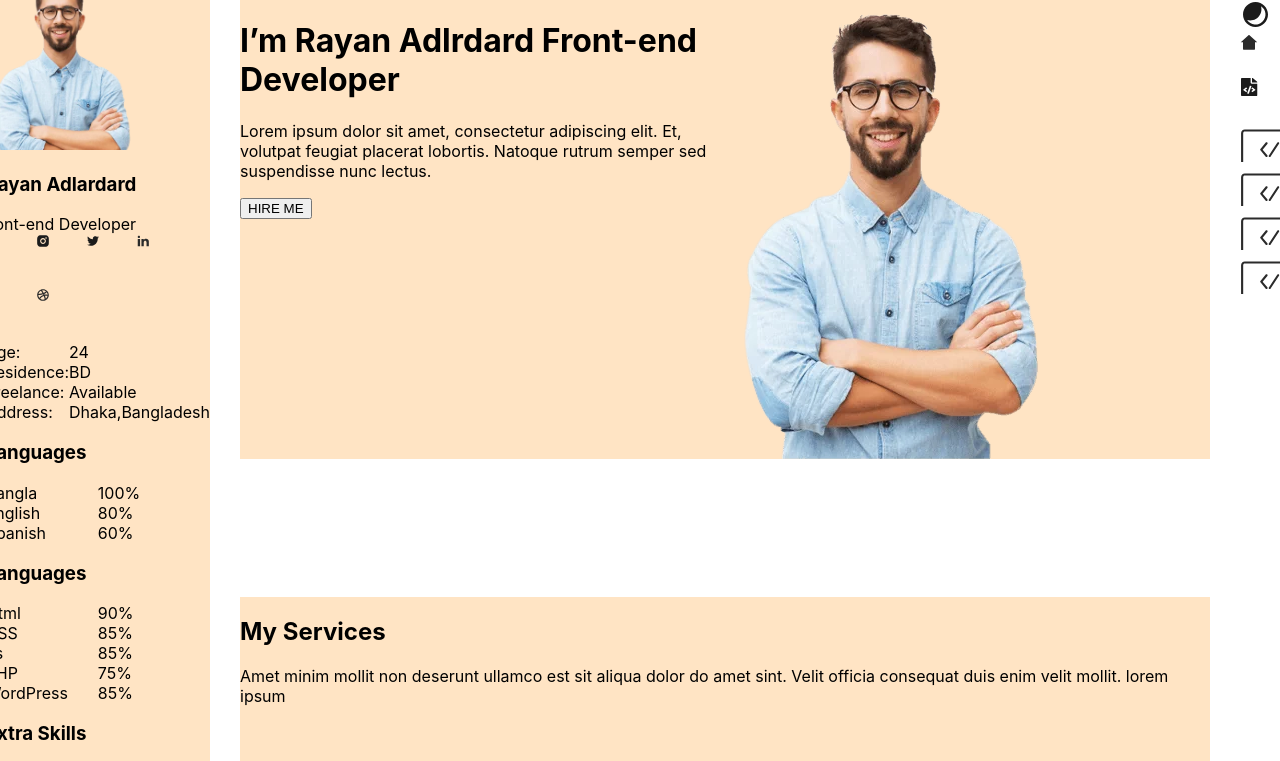
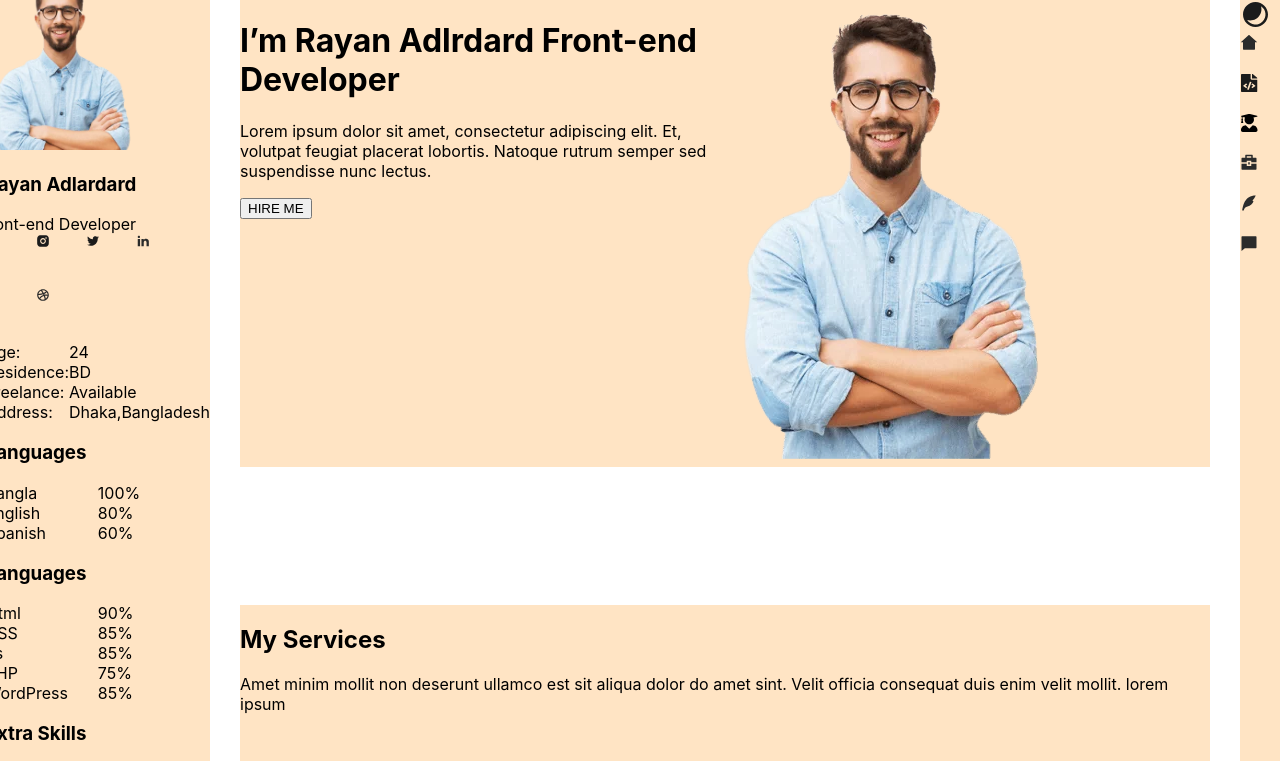
Before and after one commit to anastasiyaArkhipchuk/portfolio-main, a React app: page / in a window 1280 px wide. Shown: the top 761 px of the page. Built offline with nearby package versions, Linux system fonts and the light colour scheme.

Commit message:
structured RightMenu.tsx

```diff
--- a/src/layout/sections/main-menu/MainMenu.tsx
+++ b/src/layout/sections/main-menu/MainMenu.tsx
@@ -23,6 +23,9 @@ const StyledMainMenu = styled.div`
     grid-template-columns: 1fr 1fr;
     background-color: bisque;
     margin-bottom: 138px;
+    width: 970px;
+    height: 467px;
+;
 `
 
 const Photo = styled.img`
--- a/src/layout/sections/rightMenu/RightMenu.tsx
+++ b/src/layout/sections/rightMenu/RightMenu.tsx
@@ -1,15 +1,35 @@
 import {Icon} from "../../../components/icon/Icon";
+import styled from "styled-components";
 
 export const RightMenu = () => {
     return (
-        <div>
-            <Icon iconId={"contrastSvg"} width={"30px"} height={"30px"} viewBox={"0 0 30 30"}/>
-            <Icon iconId={"homeSvg"} width={"40px"} height={"40px"} viewBox={"0 0 40 40"}/>
-            <Icon iconId={"servicesSvg"} width={"40px"} height={"40px"} viewBox={"0 0 40 40"}/>
-            <Icon iconId={"codingSvg"} width={"40px"} height={"40px"} viewBox={"0 0 40 40"}/>
-            <Icon iconId={"codingSvg"} width={"40px"} height={"40px"} viewBox={"0 0 40 40"}/>
-            <Icon iconId={"codingSvg"} width={"40px"} height={"40px"} viewBox={"0 0 40 40"}/>
-            <Icon iconId={"codingSvg"} width={"40px"} height={"40px"} viewBox={"0 0 40 40"}/>
-        </div>
+        <StyledRightMenu>
+            <Switch>
+                <Icon iconId={"contrastSvg"} width={"30px"} height={"30px"} viewBox={"0 0 30 30"}/>
+            </Switch>
+            <Menu>
+                <Icon iconId={"homeSvg"} width={"40px"} height={"40px"} viewBox={"0 0 40 40"}/>
+                <Icon iconId={"servicesSvg"} width={"40px"} height={"40px"} viewBox={"0 0 40 40"}/>
+                <Icon iconId={"cvSvg"} width={"40px"} height={"40px"} viewBox={"0 0 40 40"}/>
+                <Icon iconId={"portfolioSvg"} width={"40px"} height={"40px"} viewBox={"0 0 40 40"}/>
+                <Icon iconId={"blogSvg"} width={"40px"} height={"40px"} viewBox={"0 0 40 40"}/>
+                <Icon iconId={"contactSvg"} width={"40px"} height={"40px"} viewBox={"0 0 40 40"}/>
+            </Menu>
+        </StyledRightMenu>
     )
 }
+
+const StyledRightMenu = styled.div`
+    background-color: bisque;
+    width: 108px;
+    height: 1315px;
+    display: flex;
+`
+const Menu = styled.div`
+    display: flex;
+    flex-direction: column;
+
+`
+const Switch = styled.div`
+
+`
```
